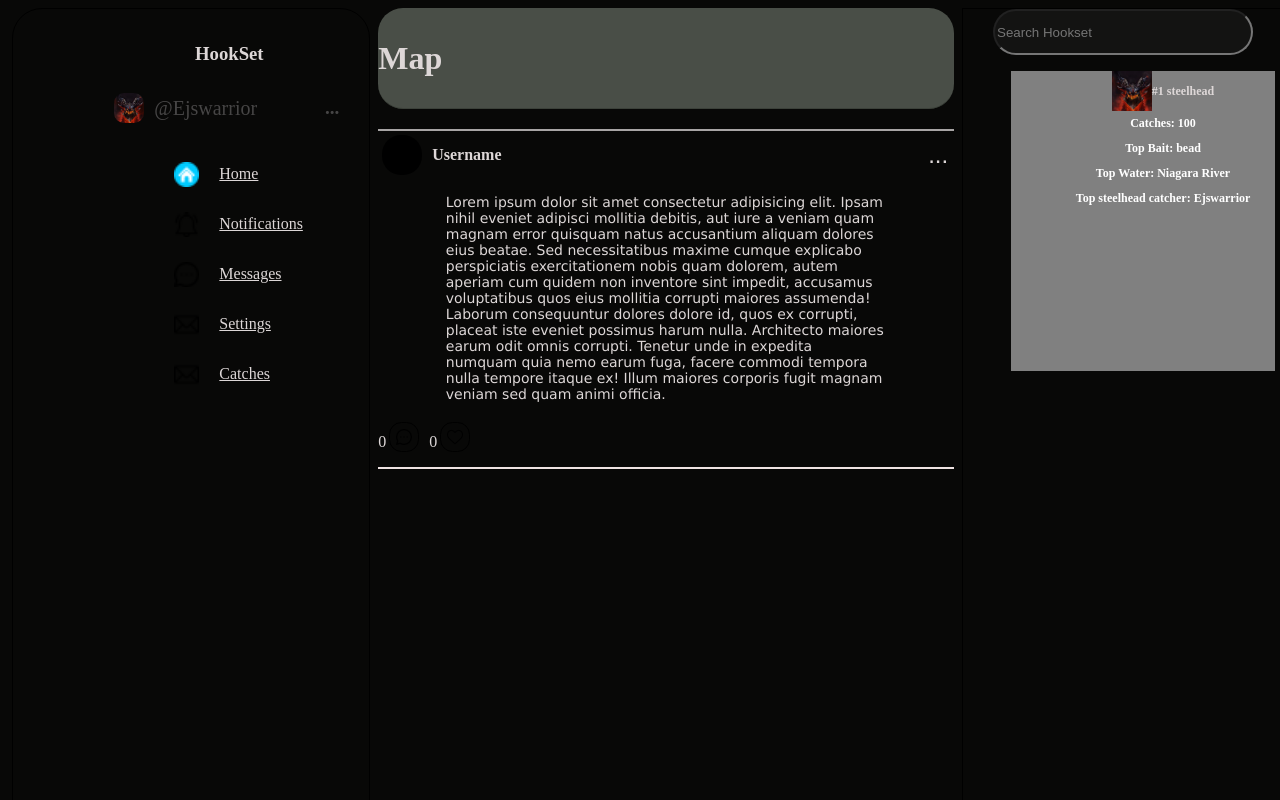
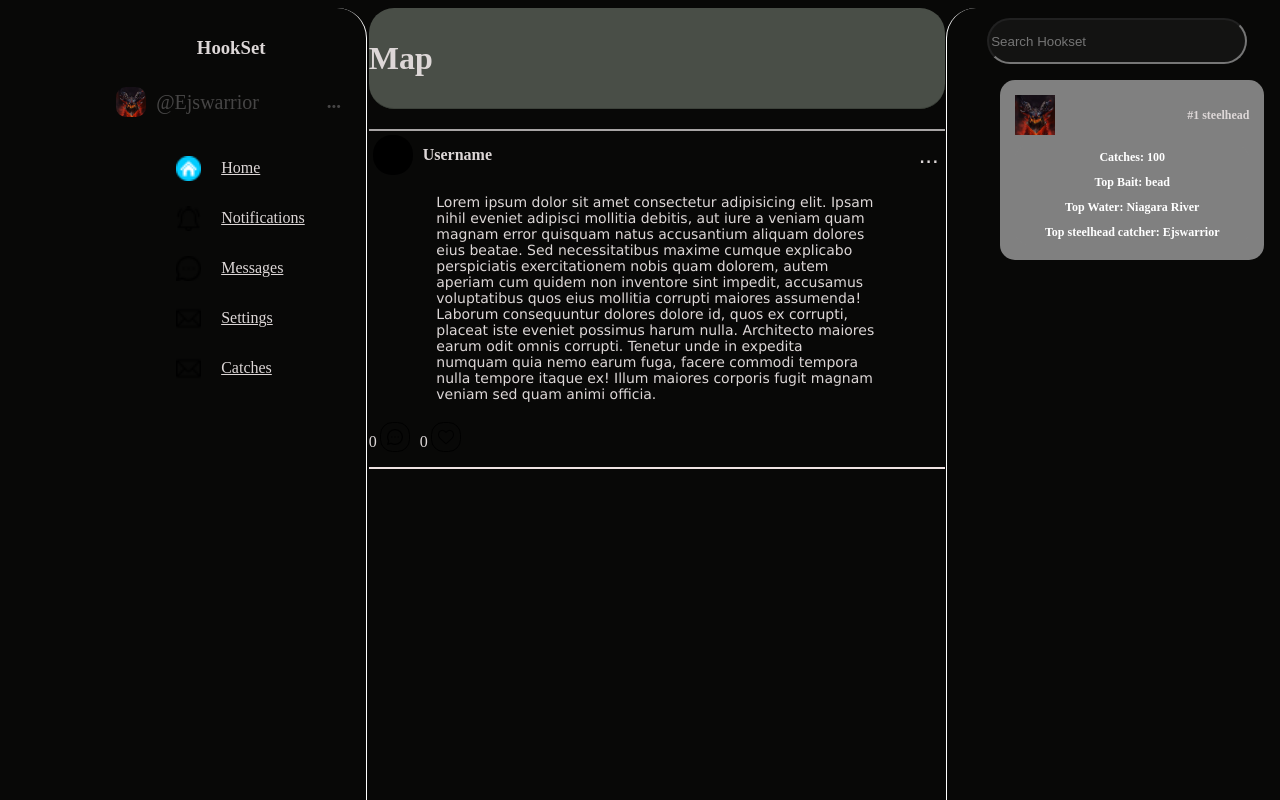
Before and after one commit to Ejswarrior/hookset, a Next.js app: page /home in a window 1280 px wide. Shown: the top 800 px of the page. Built offline with nearby package versions, Linux system fonts and the light colour scheme.

Commit message:
Started post form and styled recommendation bar

```diff
--- a/components/Containers/container.module.scss
+++ b/components/Containers/container.module.scss
@@ -5,11 +5,13 @@
     height: 1000px;
     width: 28%;
     border-radius: 30px;
-    border: solid 1px black;
+    border-right: solid 1px white;
     padding: 15px;
     box-sizing: border-box;
     right: 0%;
     position: relative;
+    padding: 10px;
+
     .listTitle{
         align-self: center;
     }
@@ -27,7 +29,10 @@
     align-self: flex-end;
     height: 1000px;
     width: 25%;
-    border: solid 1px black;
+    border-left: solid 1px white;
     right: 0;
+    padding: 10px;
+    border-radius: 30px;
+
     position: relative;
 }
--- a/components/RecommendationBar/Recommendation.module.scss
+++ b/components/RecommendationBar/Recommendation.module.scss
@@ -3,12 +3,14 @@
     flex-direction: column;
     align-items: center;
     width: 100%;
-    height: 300px;
+    height: 150px;
     background-color: gray;
+    padding: 15px 15px;
+    border-radius: 15px;
 
     .recList {
         width: 100%;
-        height: 200px;
+        height: 100%;
         border-radius: 40px;
         display: flex;
         flex-direction: column;
@@ -18,7 +20,7 @@
             display: flex;
             justify-content: space-between;
             align-items: center;
-
+            width: 100%;
 
             .fishTitle {
                 font-size: 12px;
@@ -31,6 +33,8 @@
             align-items: center;
             flex-direction: column;
             width: 100%;
+            padding: 0px;
+            margin: 10px;
 
             .listItem {
                 margin: 5px;
```
Also changed, not shown: app/home/home.module.css (added, +26 -0 lines), components/PostForm/PostForm.tsx (added, +26 -0 lines), components/PostForm/PostForm.module.scss (added), 1 other file (tests, documents, lock files or other folders).
